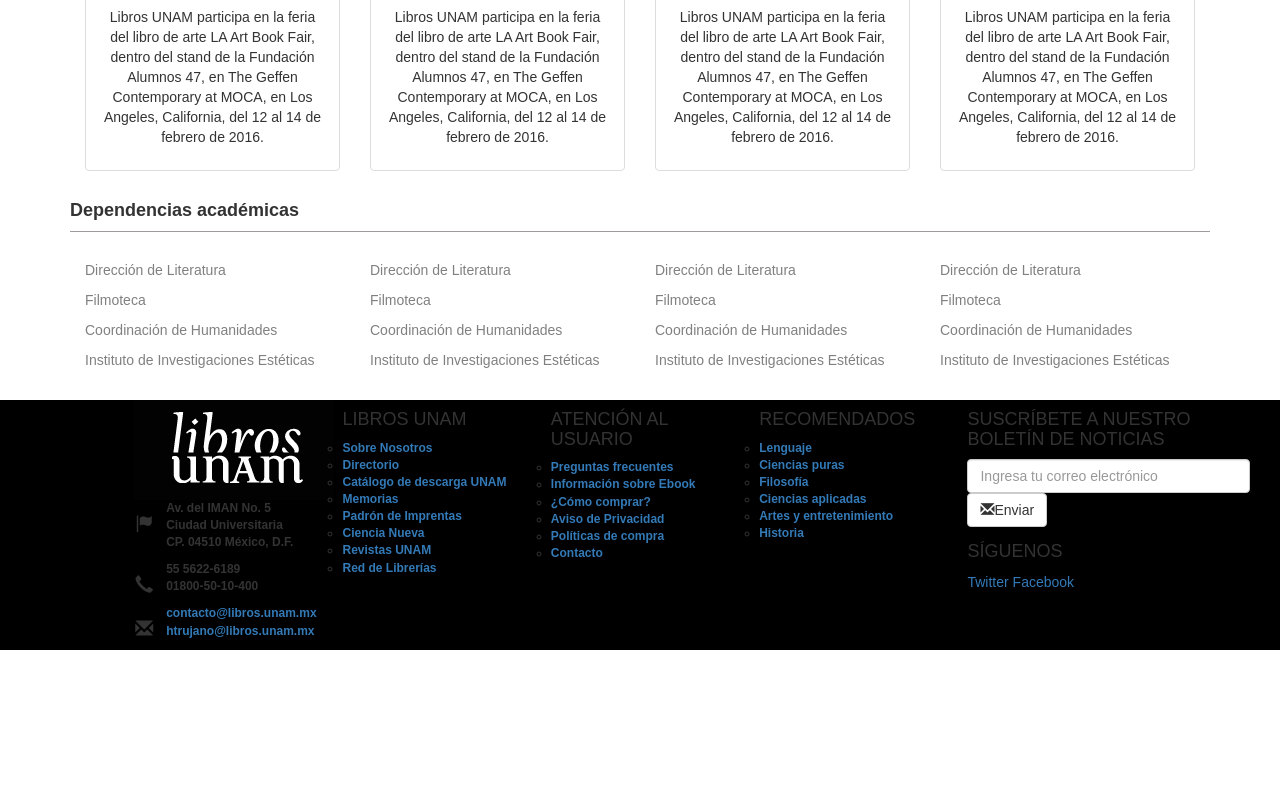
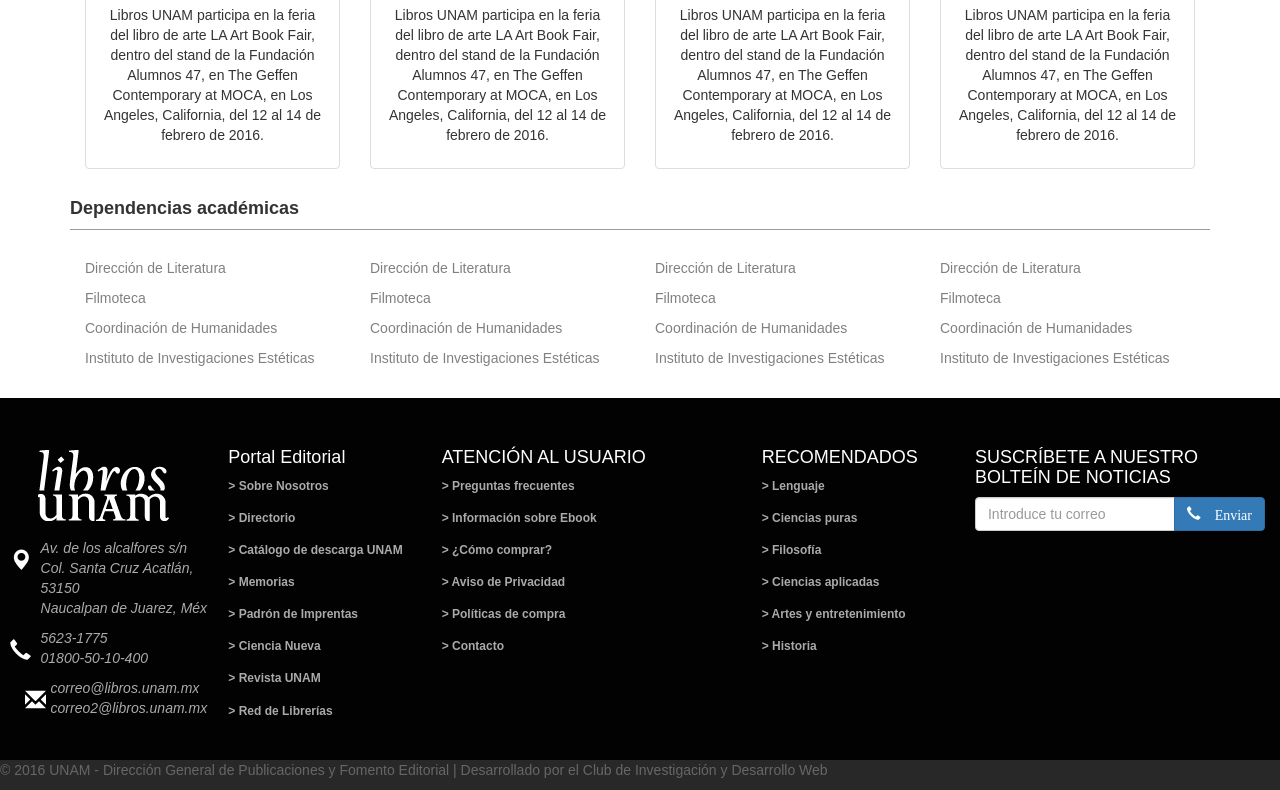
Before and after one commit to salomonmac/portal-editorial, a website: page index.html in a window 1280 px wide. Shown: the part 1754-2544 px from the top of the page. Before the commit the page ends 2404 px from the top, so only its background shows below. Drawn offline with nearby package versions, Linux system fonts and the light colour scheme.

Commit message:
update footer

```diff
--- a/css/style_footer.css
+++ b/css/style_footer.css
@@ -1,3 +1,50 @@
-.pie{
-    background: black;
+footer{
+    background: #020202;
+    text-decoration: none;
+    padding-top: 40px;
+    padding-bottom: 15px;
 }
+footer p{
+    color: #aaaaaa;
+}
+footer h4{
+    color: white;
+}
+
+footer li{
+    list-style: none;
+    color: #aaaaaa;
+    text-align: none;
+}
+footer span{
+    color: white;
+    font-size: 150%;
+}
+
+footer .mod {
+   padding-left: 10px;
+    padding-top: 10px;
+}
+
+footer .espli {
+    padding-bottom: 15px;
+}
+
+footer a{
+    color: #aaaaaa;
+}
+footer a:hover, a:focus{
+    text-decoration: none;
+    color: #f42434;
+}
+footer li {
+    border-right: none !important;
+}
+
+.spann {
+    font-size: 100%;
+}
+.footer2 {
+    background: #282828;
+    color: #666666;
+}
--- a/index.html
+++ b/index.html
@@ -28,49 +28,19 @@
 <body>
     <!--Primer menu de navegación por Cairo -->
     <header>
-        <div class="container-fluid super">
+        <div class="container-fluid super visible-lg-block visible-md-block">
             <nav class="navbar navbar-inverse top-links navbar-default">
                 <div class="container-fluid">
-                    <div class="navbar-header collapsed navbar-toggle text-center icono-collaps">
+                    <div class="navbar-header">
+                        <button type="button" class="navbar-toggle collapsed" data-toggle="collapse" data-target="#bs-example-navbar-collapse-1" aria-expanded="false">
 
-                        <ul class="navbar-nav list-inline">
-                            <li class="resp">
-                                <a title="mi cuenta" href="#">
-                                    <span class="glyphicon glyphicon-user iconos resp1"></span>
-                                </a>
-                            </li>
-                            <li class="resp">
-                                <a title="Lista de Deseos" href="#">
-                                    <span class="glyphicon glyphicon-heart-empty iconos resp1"></span>
-                                </a>
-                            </li>
-                            <li class="resp">
-                                <a title="Blog" href="#">
-                                    <span class="glyphicon glyphicon-comment iconos resp1"></span>
-
-                                </a>
-                            </li>
-                            <li class="resp">
-                                <a class="clicker" title="Libros UNAM">
-                                    <span class="glyphicon glyphicon-file iconos resp1"></span>
-
-                                </a>
-                                <ul></ul>
-                            </li>
-                            <li class="loggin resp">
-                                <a href="#">
-                                    <span class="glyphicon glyphicon-off iconos resp1"></span>
-                                </a>
-                            </li>
-                        </ul>
-
-
+                            <span class="sr-only">navigation</span>
+                            <span class="icon-bar"></span>
+                            <span class="icon-bar"></span>
+                            <span class="icon-bar"></span>
+                        </button>
                         <!--<a class="navbar-brand" href="#">Libros</a>-->
                     </div>
-
-
-
-
                     <div class="collapse navbar-collapse nav-stacked" id="bs-example-navbar-collapse-1" aria-expanded="true">
                         <ul class="nav navbar-nav bienvenida">
                             <li class="dropdown">
@@ -85,13 +55,13 @@
                         </ul>
 
                         <ul class="nav navbar-nav navbar-right">
-                            <li class="resp">
+                            <li>
                                 <a title="mi cuenta" href="#">
                                     <span class="glyphicon glyphicon-user iconos"></span>
                                     <span>Mi cuenta</span>
                                 </a>
                             </li>
-                            <li class="resp">
+                            <li>
                                 <a title="Lista de Deseos" href="#">
                                     <span class="glyphicon glyphicon-heart-empty iconos "></span>
                                     <span>Mi lista de Deseos</span>
@@ -99,20 +69,20 @@
                             </li>
 
 
-                            <li class="resp">
+                            <li>
                                 <a title="Blog" href="#">
                                     <span class="glyphicon glyphicon-comment iconos"></span>
                                     <span>Blog</span>
                                 </a>
                             </li>
-                            <li class="resp">
+                            <li class="company">
                                 <a class="clicker" title="Libros UNAM">
                                     <span class="glyphicon glyphicon-file iconos"></span>
                                     <span>Libros UNAM</span>
                                 </a>
                                 <ul></ul>
                             </li>
-                            <li class="loggin resp">
+                            <li class="loggin">
                                 <a href="#">
                                     <span class="glyphicon glyphicon-off iconos"></span>
                                     <span>Inicio de sesión</span>
@@ -138,18 +108,16 @@
 
         <!--//Primer menu de navegación por Cairo -->
         <br>
-
-
         <!--Walter segundo menu-->
         <div class="container">
-            <nav class="navbar navbar-default" id="navbar_main">
-                <div class="container-fluid" id="container_fluid_menu_principal">
-                    <ul class="menu_principal">
+            <nav class="navbar navbar-default color">
+                <div class="container-fluid" id="container-1">
+                    <ul class="menu_w">
 
                             <!-- Collect the nav links, forms, and other content for toggling -->
                             <div id="top-nav">
 
-                            <ul class="nav navbar-nav" id="lista_menu_principal">
+                                <ul class="nav navbar-nav">
                                     <li><a href="#">NUESTROS LIBROS</a></li>
 
                                     <li class="btn-group">
@@ -244,17 +212,13 @@
                             <span class="icon-bar"></span>
                             <span class="icon-bar"></span>
                         </button>
-
-
-
-
-                        <ul class="dropdown-menu " aria-labelledby="dLabel" id="submenu_toggle">
+                        <ul class="dropdown-menu " aria-labelledby="dLabel">
                             <li><a href="#"> Acción
                                        <button id="id-plus" class="btn btn-danger" type="button" data-toggle="dropdown">
                                         <span class="glyphicon glyphicon-plus"></span>
                                 </button>
                                 </a>
-                                <ul class="dropdown-menu " aria-labelledby="dLabe2">
+                                <ul class="dropdown-menu " aria-labelledby="dLabel">
                                     <li><a href="#">Acción</a></li>
                                     <li><a href="#">Acción</a></li>
                                     <li><a href="#">Acción</a></li>
@@ -620,83 +584,114 @@
     <!--//Sección 4 de bryan-->
 <br>
     <!--Footer de Chris -->
-    <div class="container-fluid pie">
-
-        <div class="col-lg-2 col-lg-offset-1 col-md-3 col-md-offset-2 col-sm-6">
-            <img src="img/libro.png" alt="bebe">
+    <footer class="container-fluid">
+        <div class="row">
+            <div class="col-lg-2">
+                <div class="row">
+                    <img src="img/libro.png" alt="Libro"vclass="img-responsive">
+                <div class="row">
+                    <div class="col-lg-2">
+                       <span class="glyphicon glyphicon-map-marker mod"></span>
+                    </div>
+                    <div class="col-lg-10">
+                        <div class="p">
+                          <p> <em>
+                               Av. de los alcalfores s/n
                                <br>
+                               Col. Santa Cruz Acatlán, 53150
+                               <br>
+                               Naucalpan de Juarez, Méx
+                           </em>
+                           </p>
+                       </div>
+                    </div>
+                </div>
                 <div class="row">
-                <span class="glyphicon glyphicon-flag btn-lg col-lg-1 col-md-1 col-sm-1 col-xs-1"></span>
-                <ul type="none" class="contacto col-lg-10 col-md-10 col-sm-10 col-xs-10">
-                    <li>Av. del IMAN No. 5</li>
-                    <li>Ciudad Universitaria</li>
-                    <li>CP. 04510 México, D.F.</li>
+                    <div class="col-lg-2">
+                       <span class="glyphicon glyphicon-earphone mod"></span>
+                    </div>
+                    <div class="col-lg-10">
+                        <div class="p">
+                          <p> <em>
+                               5623-1775
+                               <br>
+                               01800-50-10-400
+                           </em>
+                           </p>
+                       </div>
+                    </div>
+                </div>
+                </div>
+                <div class="row">
+                    <div class="col-lg-2">
+                       <span class="glyphicon glyphicon-envelope mod"></span>
+                    </div>
+                    <div class="col-lg-10">
+                        <div class="p">
+                          <p> <em>
+                               <a href="#" class="espli">correo@libros.unam.mx </a>
+                               <br>
+                               <a href="#" >correo2@libros.unam.mx</a>
+                           </em>
+                           </p>
+                       </div>
+                    </div>
+                </div>
+            </div>
+            <div class="col-lg-2">
+                <h4>Portal Editorial</h4>
+                <ul>
+                    <li class="espli">> <a href="#" >Sobre Nosotros</a></li>
+                    <li class="espli">> <a href="#" >Directorio</a></li>
+                    <li class="espli">> <a href="#" >Catálogo de descarga UNAM</a></li>
+                    <li class="espli">> <a href="#" >Memorias</a></li>
+                    <li class="espli">> <a href="#" >Padrón de Imprentas</a></li>
+                    <li class="espli">> <a href="#" >Ciencia Nueva</a></li>
+                    <li class="espli">> <a href="#" >Revista UNAM</a></li>
+                    <li class="espli">> <a href="#" >Red de Librerías</a></li>
                 </ul>
             </div>
-            <div class="row">
-                <span class="glyphicon glyphicon-earphone btn-lg col-lg-1 col-md-1 col-sm-1 col-xs-1"></span>
-                <ul type="none" class="contacto col-lg-10 col-md-10 col-sm-10 col-xs-10">
-                    <li>55 5622-6189</li>
-                    <li>01800-50-10-400</li>
+            <div class="col-lg-3">
+                <h4>ATENCIÓN AL USUARIO</h4>
+                <ul>
+                    <li class="espli">> <a href="#" >Preguntas frecuentes</a></li>
+                    <li class="espli">> <a href="#" >Información sobre Ebook</a></li>
+                    <li class="espli">> <a href="#" >¿Cómo comprar?</a></li>
+                    <li class="espli">> <a href="#" >Aviso de Privacidad</a></li>
+                    <li class="espli">> <a href="#" >Políticas de compra</a></li>
+                    <li class="espli">> <a href="#" >Contacto</a></li>
                 </ul>
             </div>
-            <div class="row">
-                <span class="glyphicon glyphicon-envelope btn-lg col-lg-1 col-md-1 col-sm-1 col-xs-1"></span>
-                <ul type="none" class="contacto col-lg-10 col-md-10 col-sm-10 col-xs-10">
-                    <li><a href="#">contacto@libros.unam.mx</a></li>
-                    <li><a href="#">htrujano@libros.unam.mx</a></li>
+            <div class="col-lg-2">
+                 <h4>RECOMENDADOS</h4>
+                <ul>
+                    <li class="espli">> <a href="#" >Lenguaje</a></li>
+                    <li class="espli">> <a href="#" >Ciencias puras</a></li>
+                    <li class="espli">> <a href="#" >Filosofía</a></li>
+                    <li class="espli">> <a href="#" >Ciencias aplicadas</a></li>
+                    <li class="espli">> <a href="#" >Artes y entretenimiento</a></li>
+                    <li class="espli">> <a href="#" >Historia</a></li>
                 </ul>
             </div>
+            <div class="col-lg-3">
+                <h4>SUSCRÍBETE A NUESTRO BOLTEÍN DE NOTICIAS</h4>
+                <div class="input-group">
+  <input type="text" class="form-control" aria-label="holdodo" placeholder="Introduce tu correo">
+  <div class="input-group-btn">
+    <buttom class="btn btn-primary" ><span class="glyphicon glyphicon-earphone spann"> Enviar</span></buttom>
   </div>
-        <div class="col-lg-2 col-md-3 col-sm-6">
-            <h4>LIBROS UNAM</h4>
-            <ul type="circle">
-                <li><a href="#">Sobre Nosotros</a></li>
-                <li><a href="#">Directorio</a></li>
-                <li><a href="#">Catálogo de descarga UNAM</a></li>
-                <li><a href="#">Memorias</a></li>
-                <li><a href="#">Padrón de Imprentas</a></li>
-                <li><a href="#">Ciencia Nueva</a></li>
-                <li><a href="#">Revistas UNAM</a></li>
-                <li><a href="#">Red de Librerías</a></li>
-            </ul>
 </div>
-        <div class="col-lg-2 col-md-3 col-sm-6">
-            <h4>ATENCIÓN AL USUARIO</h4>
-            <ul type="circle">
-                <li><a href="#">Preguntas frecuentes</a></li>
-                <li><a href="#">Información sobre Ebook</a></li>
-                <li><a href="#">¿Cómo comprar?</a></li>
-                <li><a href="#">Aviso de Privacidad</a></li>
-                <li><a href="#">Políticas de compra</a></li>
-                <li><a href="#">Contacto</a></li>
-            </ul>
-        </div>
-        <div class="col-lg-2 col-md-2 col-sm-6">
-            <h4>RECOMENDADOS</h4>
-            <ul type="circle">
-                <li><a href="#">Lenguaje</a></li>
-                <li><a href="#">Ciencias puras</a></li>
-                <li><a href="#">Filosofía</a></li>
-                <li><a hreNUESTROS LIBROS ÁREA TEMÁTICA E-BOOKS EVENTOS BLOG CONTACTO ￼ Buscar en toda la tienda ￼ f="#">Ciencias aplicadas</a></li>
-                <li><a href="#">Artes y entretenimiento</a></li>
-                <li><a href="#">Historia</a></li>
-            </ul>
-        </div>
-        <div class="col-lg-3 col-md-4 col-sm-6">
-            <h4>SUSCRÍBETE A NUESTRO BOLETÍN DE NOTICIAS</h4>
-            <form action="..." method="post" class="form-group">
-                <input type="email" required placeholder="Ingresa tu correo electrónico" class="form-control">
-                <button type="button" class="btn btn-default">
-                    <span class="glyphicon glyphicon-envelope" aria-hiden="true"></span>Enviar
-                </button>
-            </form>
-            <h4>SÍGUENOS</h4>
-            <a href="#" class="twitter_light social">Twitter<span></span></a>
-            <a href="#" class="facebook_light social">Facebook<span></span></a>
             </div>
 
         </div>
+    </footer>
+    <div class="container-fluid">
+        <div class="row footer2">
+           <p>© 2016 UNAM - Dirección General de Publicaciones y Fomento Editorial | Desarrollado por el Club de Investigación y Desarrollo Web</p>
+
+        </div>
+    </div>
+
     <!--//Footer de Chris-->
 </body>
 
```
Lines whose indentation alone changed are shown as unchanged.
